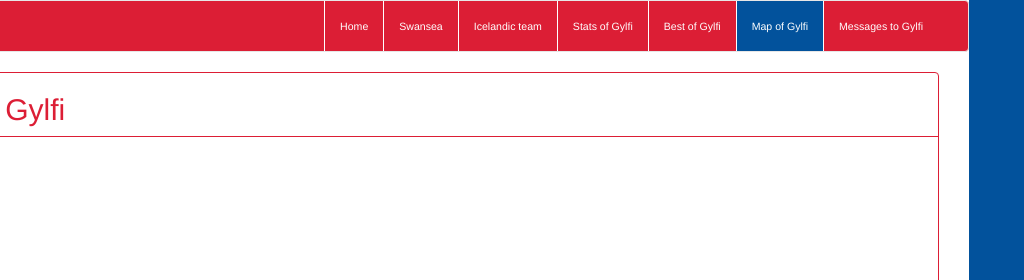
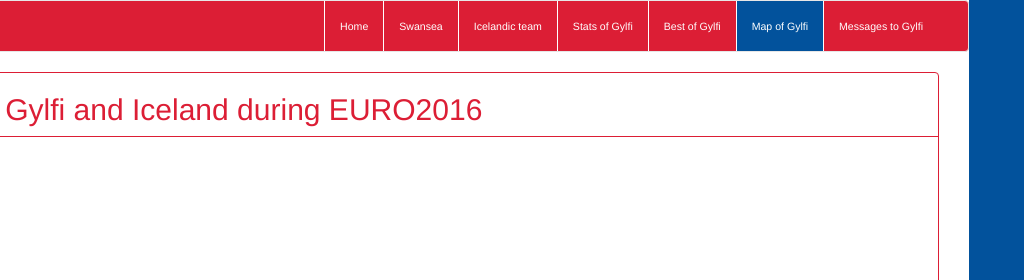
Before and after one commit to TomHoekstra/Webtechnologie, a website: page Practicum2/index.html at #/map in a window 1280 px wide. Shown: the top 280 px of the page, 256-1280 px from the left. Drawn offline with nearby package versions, Linux system fonts and the light colour scheme; some packages are replaced by stand-ins of ours.

Commit message:
titel map.html

```diff
--- a/Practicum2/pages/map.html
+++ b/Practicum2/pages/map.html
@@ -2,7 +2,7 @@
     <div class="col-md-12">
         <div class="panel panel-default">
             <div class="panel-header">
-                <h1>The map of Gylfi</h1>
+                <h1>The map of Gylfi and Iceland during EURO2016</h1>
             </div>
             <div class="panel-body">
                 <div id="map"></div>
```
